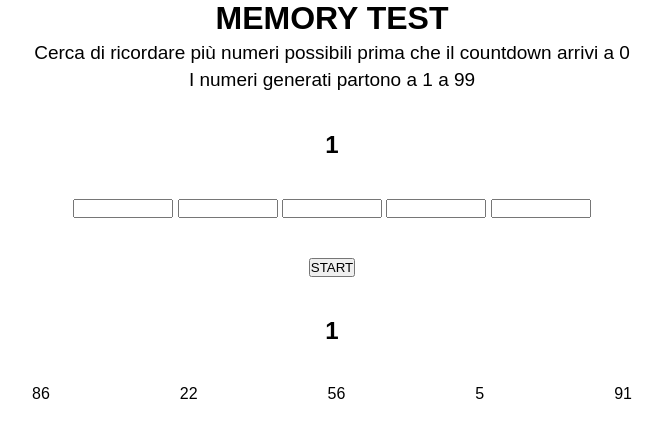
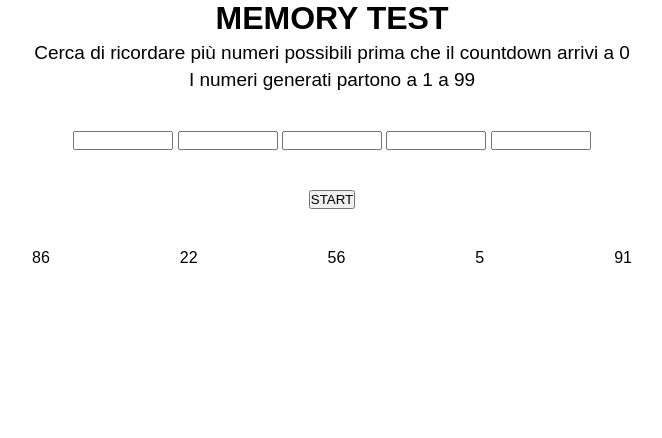
Before and after one commit to Riccardo15Pinto/js-simon, a plain HTML site: page index.html in a window 1280 px wide. Shown: the whole page, without its empty margins (308-970 px from the left). Drawn offline with Linux system fonts and the light colour scheme.

Commit message:
clear example text

```diff
--- a/index.html
+++ b/index.html
@@ -16,7 +16,7 @@
         <p>Cerca di ricordare più numeri possibili prima che il countdown arrivi a 0</p>
         <p>I numeri generati partono a 1 a 99</p>
         <div id="top-element">
-            <h2 id="response">1</h2>
+            <h2 id="response"></h2>
             <div>
                 <input type="number" id="user-answer-1">
                 <input type="number" id="user-answer-2">
@@ -29,7 +29,7 @@
             </div>
         </div>
         <div id="middle-element">
-            <h2 id="countdown">1</h2>
+            <h2 id="countdown"></h2>
         </div>
         <div id="bottom-element">
             <span id="first-number"></span>
```
